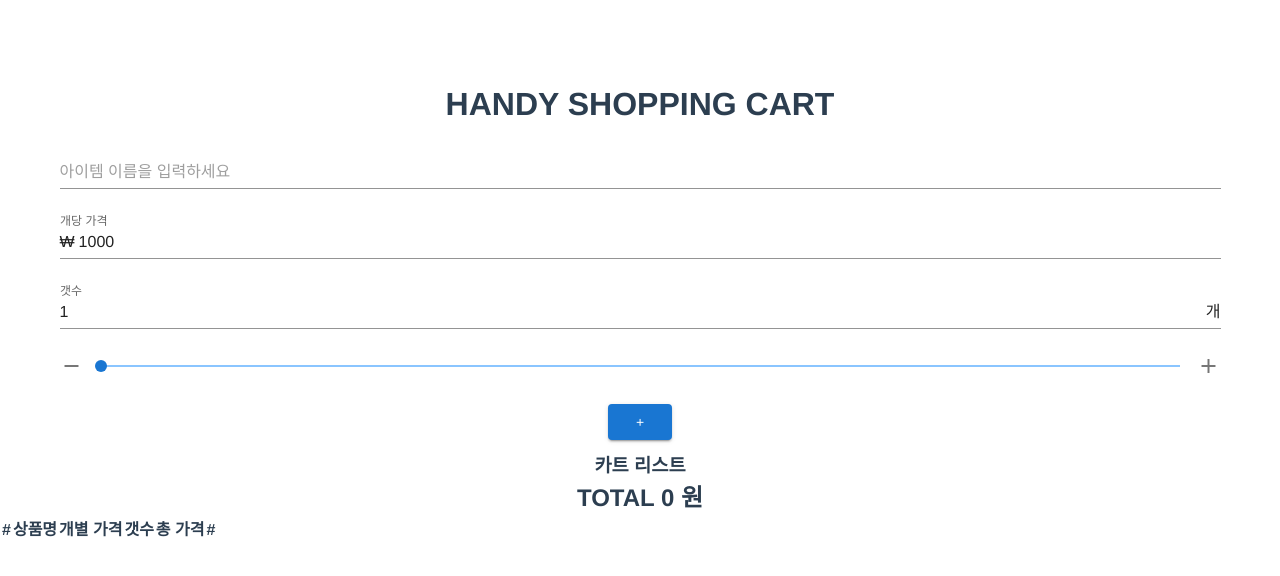
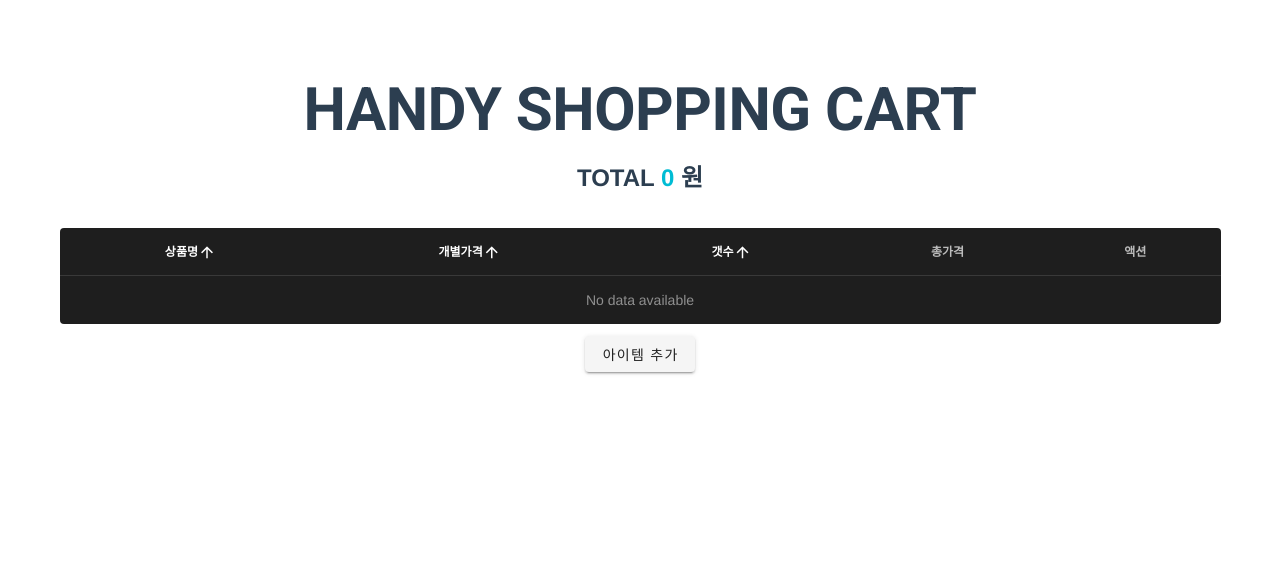
Before and after one commit to mandaringit/handy-shoppingcart, a Vue app: page / in a window 1280 px wide. Shown: the top 576 px of the page. Built offline with nearby package versions, Linux system fonts and the light colour scheme.

Commit message:
BottomSheet + table

```diff
--- a/src/App.vue
+++ b/src/App.vue
@@ -1,21 +1,21 @@
 <template>
 	<v-app>
-		<h1>HANDY SHOPPING CART</h1>
+		<h1 class="display-3 font-weight-bold">HANDY SHOPPING CART</h1>
 		<v-content>
-			<ItemInput />
 			<CartList />
+			<BottomSheet />
 		</v-content>
 	</v-app>
 </template>
 
 <script>
 import CartList from './components/CartList';
-import ItemInput from './components/ItemInput';
+import BottomSheet from './components/BottomSheet';
 export default {
 	name: 'app',
 	components: {
 		CartList,
-		ItemInput,
+		BottomSheet,
 	},
 	mounted() {
 		this.$store.dispatch('initialize');
--- /dev/null
+++ b/src/components/BottomSheet.vue
@@ -0,0 +1,38 @@
+<template>
+	<div class="text-center">
+		<v-bottom-sheet v-model="sheet">
+			<template #activator="{on}">
+				<v-btn v-on="on">
+					아이템 추가
+				</v-btn>
+			</template>
+			<v-sheet class="text-center">
+				<v-btn @click="closeSheet" class="mt-3" color="error">
+					취소
+				</v-btn>
+				<ItemInput @itemAdded="closeSheet" />
+			</v-sheet>
+		</v-bottom-sheet>
+	</div>
+</template>
+
+<script>
+import ItemInput from './ItemInput';
+export default {
+	data() {
+		return {
+			sheet: false,
+		};
+	},
+	components: {
+		ItemInput,
+	},
+	methods: {
+		closeSheet() {
+			this.sheet = !this.sheet;
+		},
+	},
+};
+</script>
+
+<style></style>
--- a/src/components/CartItem.vue
+++ /dev/null
@@ -1,38 +0,0 @@
-<template>
-	<tr>
-		<td>{{ idx + 1 }}</td>
-		<td>{{ item.name }}</td>
-		<td>{{ item.price }} 원</td>
-		<td>{{ item.count }}개</td>
-		<td>{{ itemCountPrice }} 원</td>
-		<td>
-			<v-btn small color="error" @click="deleteItem">delete</v-btn>
-		</td>
-	</tr>
-</template>
-
-<script>
-export default {
-	name: 'CartItem',
-	props: {
-		idx: {
-			type: Number,
-		},
-		item: {
-			type: Object,
-		},
-	},
-	methods: {
-		deleteItem() {
-			this.$store.dispatch('deleteItemAction', this.item);
-		},
-	},
-	computed: {
-		itemCountPrice() {
-			return this.item.price * this.item.count;
-		},
-	},
-};
-</script>
-
-<style></style>
--- a/src/components/CartList.vue
+++ b/src/components/CartList.vue
@@ -1,40 +1,76 @@
 <template>
 	<div>
-		<h3>카트 리스트</h3>
-		<h2>TOTAL {{ totalPrice }} 원</h2>
-		<table class="table">
-			<thead>
-				<tr>
-					<th scope="col">#</th>
-					<th scope="col">상품명</th>
-					<th scope="col">개별 가격</th>
-					<th scope="col">갯수</th>
-					<th scope="col">총 가격</th>
-					<th scope="col">#</th>
-				</tr>
-			</thead>
-			<tbody>
-				<CartItem
-					v-for="(item, idx) in globalCarts"
-					:key="idx"
-					:item="item"
-					:idx="idx"
-				/>
-			</tbody>
-		</table>
+		<h2 class="my-5">
+			TOTAL <span class="cyan--text">{{ totalPrice }}</span> 원
+		</h2>
+		<v-container>
+			<v-data-table
+				:headers="headers"
+				:items="globalCarts"
+				:sort-by="['name', 'price', 'count']"
+				hide-default-footer
+				:dark="true"
+			>
+				<!-- 아이템 개별 총합 가격 -->
+				<template #item.priceSum="{ item }">
+					{{ sumPrice(item.price, item.count) }}
+				</template>
+				<!-- 아이템 액션 -->
+				<template #item.action="{ item }">
+					<v-btn small color="error" @click="deleteItem(item)">delete</v-btn>
+				</template>
+			</v-data-table>
+		</v-container>
 	</div>
 </template>
 
 <script>
-import CartItem from './CartItem';
 export default {
 	name: 'CartList',
-	components: {
-		CartItem,
+	data() {
+		return {
+			headers: [
+				{
+					text: '상품명',
+					value: 'name',
+					align: 'center',
+				},
+				{
+					text: '개별가격',
+					value: 'price',
+					align: 'center',
+				},
+				{
+					text: '갯수',
+					value: 'count',
+					align: 'center',
+				},
+				{
+					text: '총가격',
+					value: 'priceSum',
+					align: 'center',
+					sortable: false,
+				},
+				{
+					text: '액션',
+					value: 'action',
+					align: 'center',
+					sortable: false,
+				},
+			],
+		};
+	},
+	methods: {
+		deleteItem(item) {
+			this.$store.dispatch('deleteItemAction', item);
+		},
 	},
 	computed: {
 		globalCarts() {
 			return this.$store.getters.globalCarts;
+		},
+		sumPrice() {
+			return (count, price) => count * price;
 		},
 		totalPrice() {
 			const total = this.globalCarts.reduce(
--- a/src/components/ItemInput.vue
+++ b/src/components/ItemInput.vue
@@ -1,6 +1,7 @@
 <template>
 	<v-form>
 		<v-container>
+			<!-- 아이템 이름 -->
 			<v-text-field
 				class="form-control"
 				type="text"
@@ -9,13 +10,16 @@
 				required
 				clearable
 			></v-text-field>
+			<!-- 아이템 가격 -->
 			<v-text-field label="개당 가격" prefix="₩" v-model="item.price" />
+			<!-- 아이템 갯수 -->
 			<v-text-field
 				type="number"
 				label="갯수"
 				suffix="개"
 				v-model="item.count"
 			/>
+			<!-- 아이템 갯수 슬라이드바 -->
 			<v-slider v-model="item.count" :min="min" :max="max">
 				<template v-slot:prepend>
 					<v-icon @click="decrement">
@@ -28,6 +32,7 @@
 					</v-icon>
 				</template>
 			</v-slider>
+			<!-- 추가버튼 -->
 			<v-btn color="primary" @click="addItem">+</v-btn>
 		</v-container>
 	</v-form>
@@ -72,6 +77,7 @@ export default {
 					price: 1000,
 					count: 1,
 				};
+				this.$emit('itemAdded');
 			}
 		},
 	},
```
